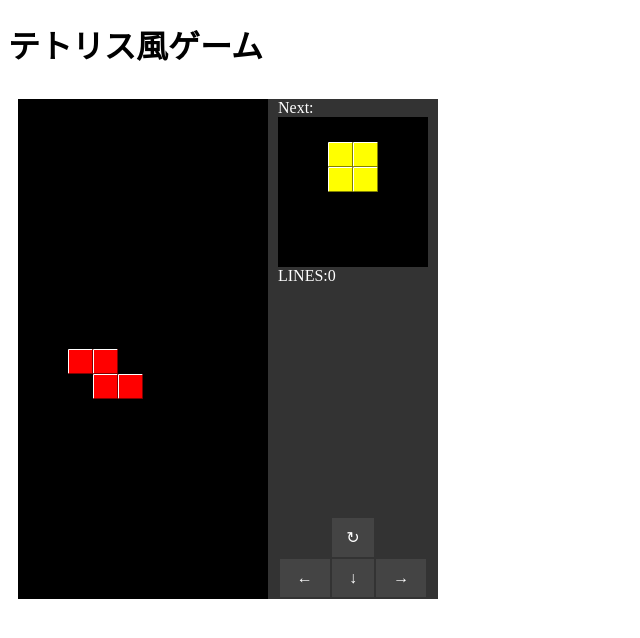
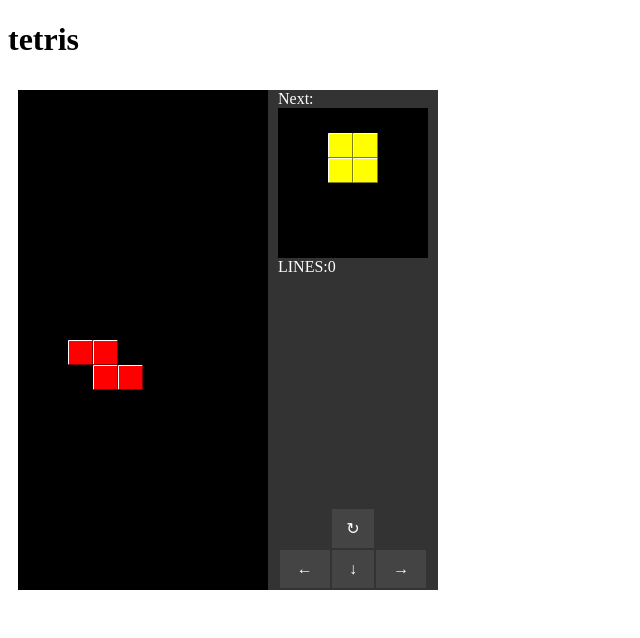
Before and after one commit to cioccolato12345/demonstration, a plain HTML site: page index.html in a window 1280 px wide. Shown: the whole page, without its empty margins (0-640 px from the left). Drawn offline with Linux system fonts and the light colour scheme.

Commit message:
Update index.html

```diff
--- a/index.html
+++ b/index.html
@@ -2,13 +2,13 @@
 <html>
   <head>
     <meta charset="UTF-8">
-    <title>テトリス風ゲーム</title>
+    <title>tetris</title>
     <meta name="viewport" content="width=device-width,initial-scale=1">
     <link rel="stylesheet" type="text/css" href="css/tetris.css">
     <script type="text/javascript" src="js/tetris.js"></script>
   </head>
   <body>
-    <h1>テトリス風ゲーム</h1>
+    <h1>tetris</h1>
     <div class="wrapper-container">
         <span class="tetris-container">
             <canvas id="stage" width="250px" height="500px" style="background-color:black;">
```
